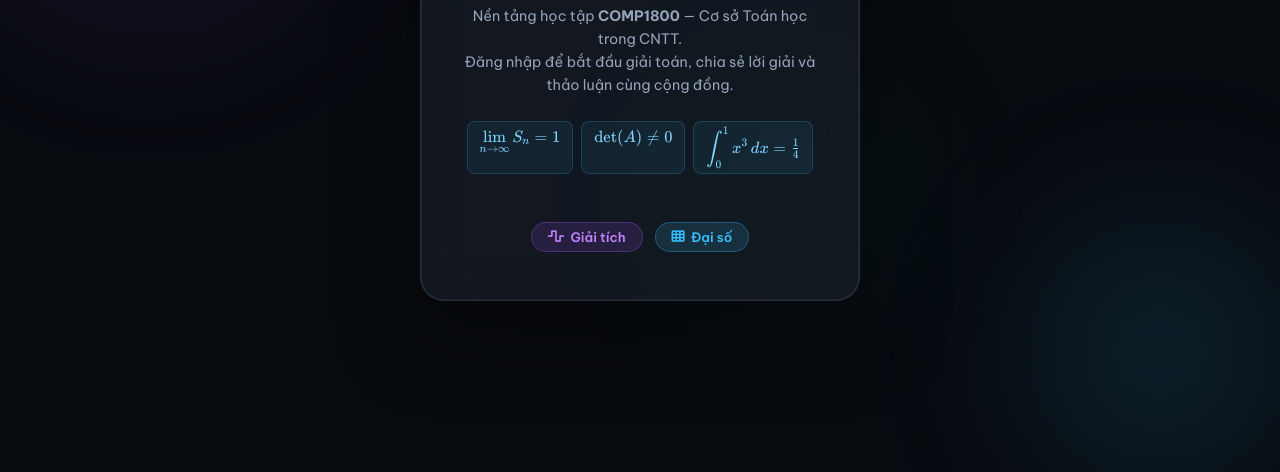
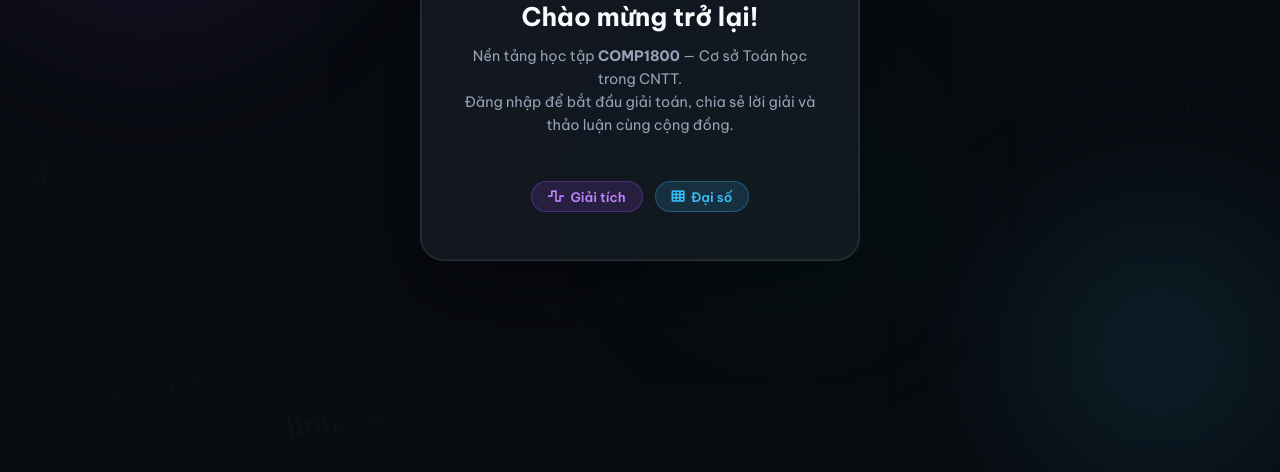
Before and after one commit to toiyeutinhoc238-sudo/UPMath, a website: page index.html in a window 1280 px wide. Shown: the part 328-800 px from the top of the page. Drawn offline with nearby package versions, Linux system fonts and the light colour scheme.

Commit message:
sua doi lan 7

```diff
--- a/app.js
+++ b/app.js
@@ -98,9 +98,46 @@ function logoutGoogle() {
 }
 
 function renderLoginMath() {
-    const el = document.getElementById("login-math-preview");
-    if (el && window.renderMathInElement) {
-        renderMathInElement(el, { delimiters: [{ left: '$$', right: '$$', display: true }, { left: '$', right: '$', display: false }], throwOnError: false });
+    const bg = document.getElementById("login-math-bg");
+    if (!bg) return;
+
+    bg.innerHTML = "";
+
+    const items = [
+        "0", "1", "2", "3", "4", "5", "6", "7", "8", "9",
+        "\\sum", "\\int", "\\pi", "\\infty", "\\sqrt{x}", "\\theta",
+        "x^2 + y^2 = z^2", "f(x)", "\\Delta", "\\lim_{n \\to \\infty}",
+        "A \\cup B", "x \\in \\mathbb{R}", "\\log(x)", "\\sin(x)",
+        "\\vec{v}", "\\lambda", "\\approx", "\\neq", "d/dx"
+    ];
+
+    for (let i = 0; i < 35; i++) {
+        const item = document.createElement("span");
+        item.className = "math-bg-item";
+
+        const content = items[Math.floor(Math.random() * items.length)];
+        item.innerHTML = content.includes("\\") || content.includes("^") || content.includes("_") ? `$${content}$` : content;
+
+        item.style.left = `${Math.random() * 95}%`;
+        item.style.top = `${Math.random() * 95}%`;
+
+        const size = 0.9 + Math.random() * 1.1;
+        item.style.fontSize = `${size}rem`;
+
+        item.style.opacity = `${0.04 + Math.random() * 0.08}`;
+
+        const duration = 15 + Math.random() * 20;
+        item.style.animationDuration = `${duration}s`;
+        item.style.animationDelay = `${-Math.random() * 20}s`;
+
+        bg.appendChild(item);
+    }
+
+    if (window.renderMathInElement) {
+        renderMathInElement(bg, {
+            delimiters: [{ left: '$$', right: '$$', display: true }, { left: '$', right: '$', display: false }],
+            throwOnError: false
+        });
     }
 }
 
@@ -452,7 +489,7 @@ async function viewHome() {
         <div class="card shoutbox-card">
             <div class="shoutbox-header">
                 <h3 class="card-title shoutbox-title"><i class="fa-solid fa-comment-dots"></i> Shoutbox cộng đồng</h3>
-                <span class="shoutbox-tagline">Gõ $công thức$ để viết ký hiệu toán</span>
+                <span class="shoutbox-tagline">Gõ <code>$công thức$</code> để viết ký hiệu toán</span>
             </div>
             <div class="shoutbox-messages" id="shoutbox-container">
                 <div style="text-align:center;padding:1rem;color:var(--text-muted);"><i class="fa-solid fa-spinner fa-spin"></i></div>
--- a/index.html
+++ b/index.html
@@ -43,6 +43,7 @@
 
     <!-- ======= LOGIN OVERLAY ======= -->
     <div id="login-overlay" class="login-overlay">
+        <div class="login-math-bg" id="login-math-bg"></div>
         <button id="login-theme-toggle" class="login-theme-toggle" title="Chuyển đổi Giao diện">
             <i class="fa-solid fa-sun"></i>
         </button>
@@ -61,12 +62,6 @@
                 Nền tảng học tập <strong>COMP1800</strong> &mdash; Cơ sở Toán học trong CNTT.<br>
                 Đăng nhập để bắt đầu giải toán, chia sẻ lời giải và thảo luận cùng cộng đồng.
             </p>
-
-            <div class="login-math-preview" id="login-math-preview">
-                <span class="math-chip">$\displaystyle\lim_{n\to\infty} S_n = 1$</span>
-                <span class="math-chip">$\det(A) \neq 0$</span>
-                <span class="math-chip">$\displaystyle\int_0^1 x^3\,dx = \tfrac{1}{4}$</span>
-            </div>
 
             <!-- Google Sign-In -->
             <div class="google-btn-wrapper">
--- a/style.css
+++ b/style.css
@@ -1305,6 +1305,28 @@ input, textarea, select, button {
     box-shadow: 0 0 15px rgba(56, 189, 248, 0.2);
 }
 
+.login-math-bg {
+    position: absolute;
+    inset: 0;
+    pointer-events: none;
+    z-index: 2;
+    overflow: hidden;
+    opacity: 0.25;
+}
+.math-bg-item {
+    position: absolute;
+    color: var(--text-primary);
+    font-weight: 300;
+    user-select: none;
+    white-space: nowrap;
+    animation: mathItemFloat 20s ease-in-out infinite alternate;
+}
+@keyframes mathItemFloat {
+    0% { transform: translateY(0px) rotate(0deg); }
+    50% { transform: translateY(-40px) rotate(15deg); }
+    100% { transform: translateY(-20px) rotate(-15deg); }
+}
+
 /* Animated background orbs */
 .login-bg-orbs {
     position: absolute;
```
